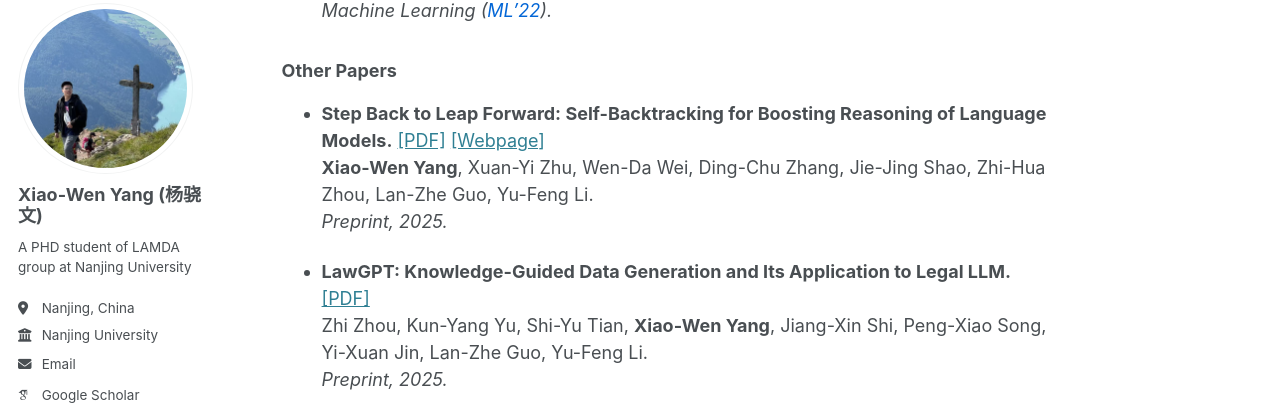
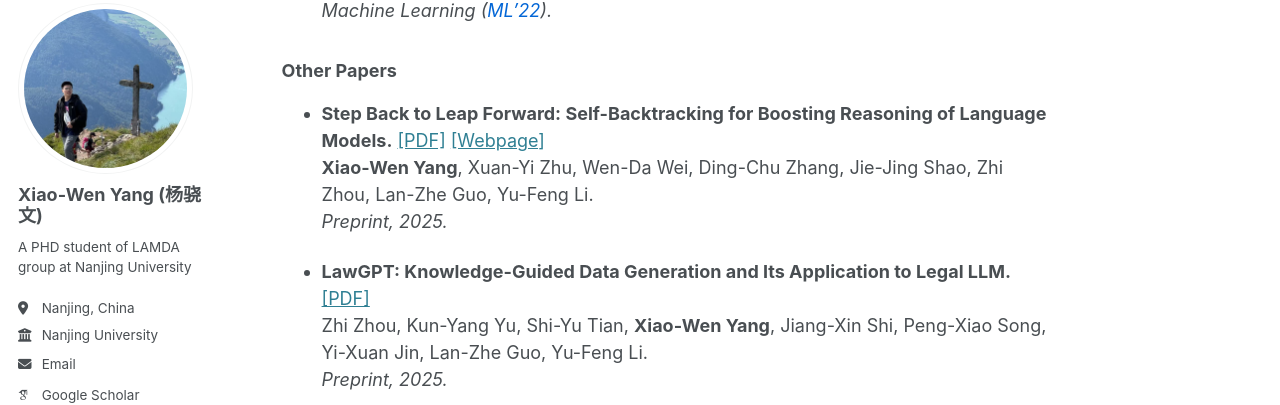
Before and after one commit to njuyxw/njuyxw.github.io, a Jekyll site: the page built from _pages/about.md, in a window 1280 px wide and 900 px high, scrolled down 1727 px. Shown: the part 103-508 px from the top of the window. Built offline with Jekyll 4.4.1, drawn with Linux system fonts in a browser that asks for light colours; some web fonts are replaced.

Commit message:
update about

```diff
--- a/_pages/about.md
+++ b/_pages/about.md
@@ -5,8 +5,6 @@ author_profile: true
 redirect_from:
   - /about/
   - /about.html
-head: |
-  <meta name="google-site-verification" content="I4ww2hXsLGF6xIMCPkS8szu3apDZVlDgaSESpdNRwps" />
 ---
 
 Currently, I am a second-year graduate student of [School of Artificial Intelligence](https://ai.nju.edu.cn/) in [Nanjing University](https://www.nju.edu.cn/) advised by Professor [Yu-Feng Li](http://www.lamda.nju.edu.cn/liyf/) and a member of [LAMDA](http://www.lamda.nju.edu.cn/) Group, led by professor [Zhi-Hua Zhou](http://www.lamda.nju.edu.cn/zhouzh/).
@@ -63,7 +61,7 @@ My research interests include Machine Learning and Artificial General Intelligen
 ### Other Papers
 
 - **Step Back to Leap Forward: Self-Backtracking for Boosting Reasoning of Language Models.** [[PDF]](https://arxiv.org/pdf/2502.06389.pdf) [[Webpage]](assets/self-backtracking/index.html)
-**Xiao-Wen Yang**, Xuan-Yi Zhu, Wen-Da Wei, Ding-Chu Zhang, Jie-Jing Shao, Zhi-Hua Zhou, Lan-Zhe Guo, Yu-Feng Li.
+**Xiao-Wen Yang**, Xuan-Yi Zhu, Wen-Da Wei, Ding-Chu Zhang, Jie-Jing Shao, Zhi Zhou, Lan-Zhe Guo, Yu-Feng Li.
 *Preprint, 2025.*
 
 - **LawGPT: Knowledge-Guided Data Generation and Its Application to Legal LLM.** [[PDF]](https://arxiv.org/pdf/2502.06572)
```
